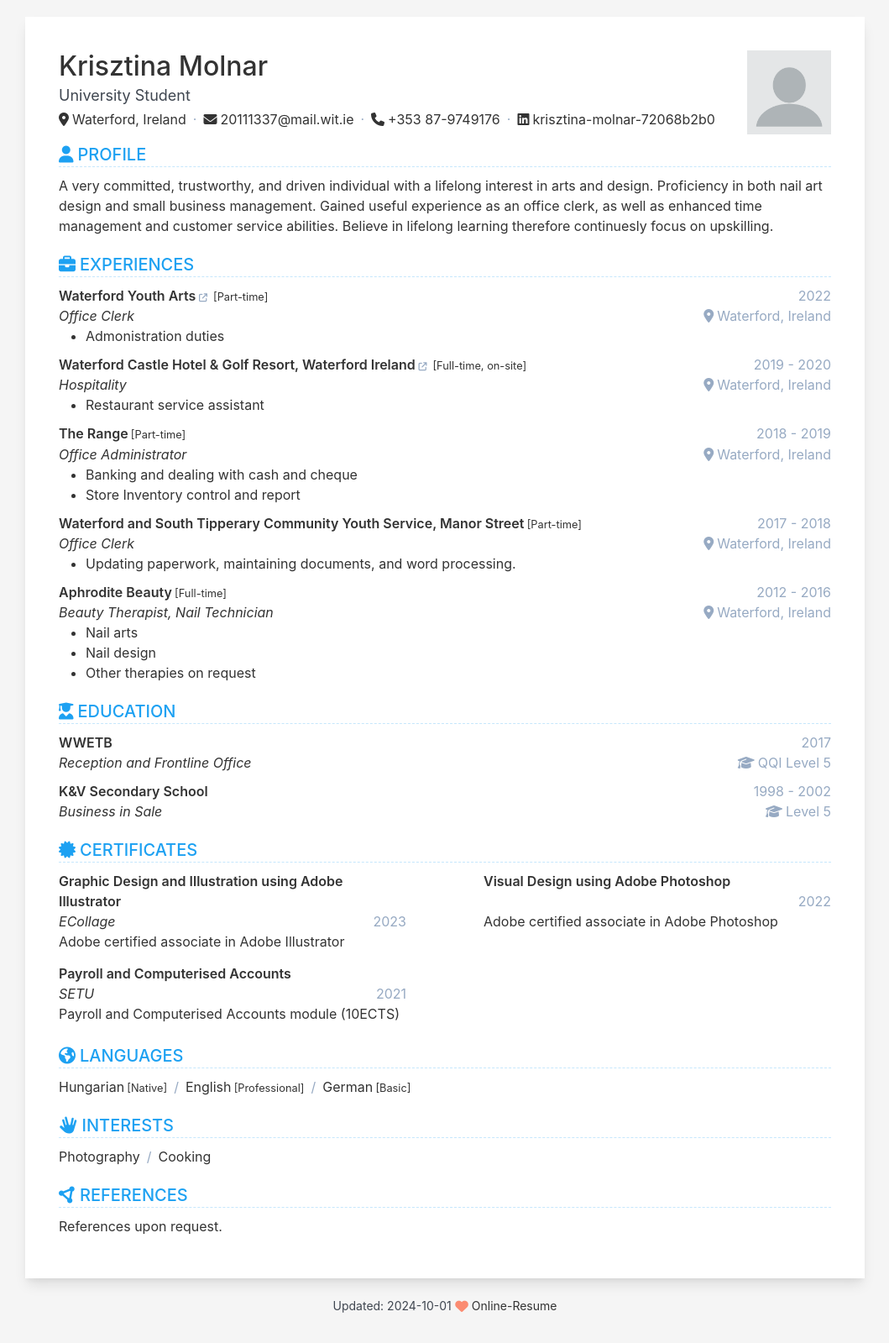
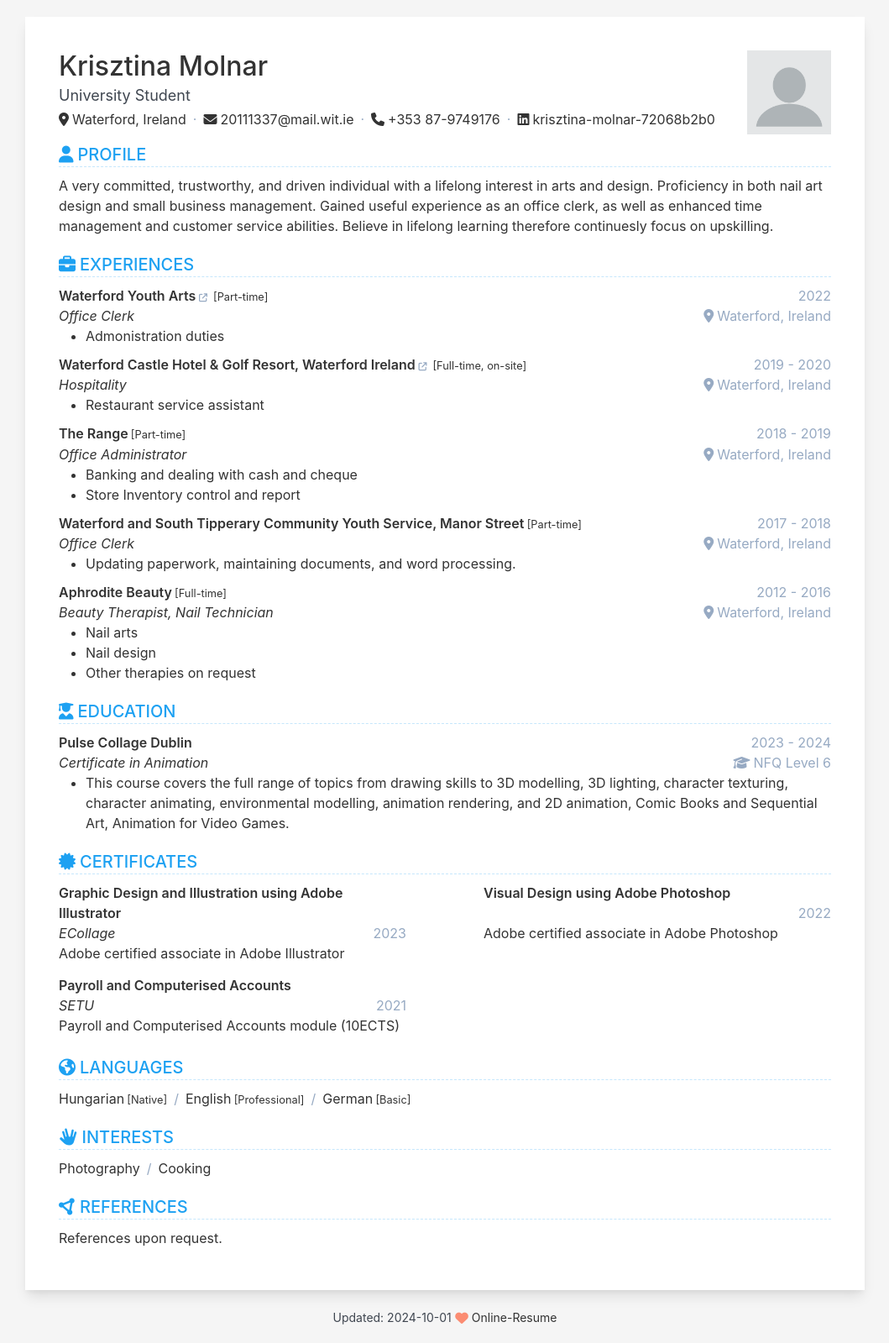
Before and after one commit to AlienLimes/online-resume-2, a Jekyll site: the page built from index.html, in a window 1280 px wide. Shown: the whole page at 84% size, without its empty margins (110-1169 px from the left). Built offline with Jekyll 4.4.1, drawn with Linux system fonts in a browser that asks for light colours.

Commit message:
change v2

```diff
--- a/_data/data.yml
+++ b/_data/data.yml
@@ -171,21 +171,6 @@ education:
         3D lighting, character texturing, character animating, environmental modelling, animation rendering,
         and 2D animation, Comic Books and Sequential Art, Animation for Video Games.
 
-  items:
-    - institution: WWETB
-      link:
-      date: 2017
-      major: Reception and Frontline Office
-      degree: QQI Level 5
-      description: |
-
-
-    - institution: K&V Secondary School
-      link:
-      date: 1998 - 2002
-      major: Business in Sale
-      degree: Level 5
-      description: |
 
 certificate:
   show: true
```
